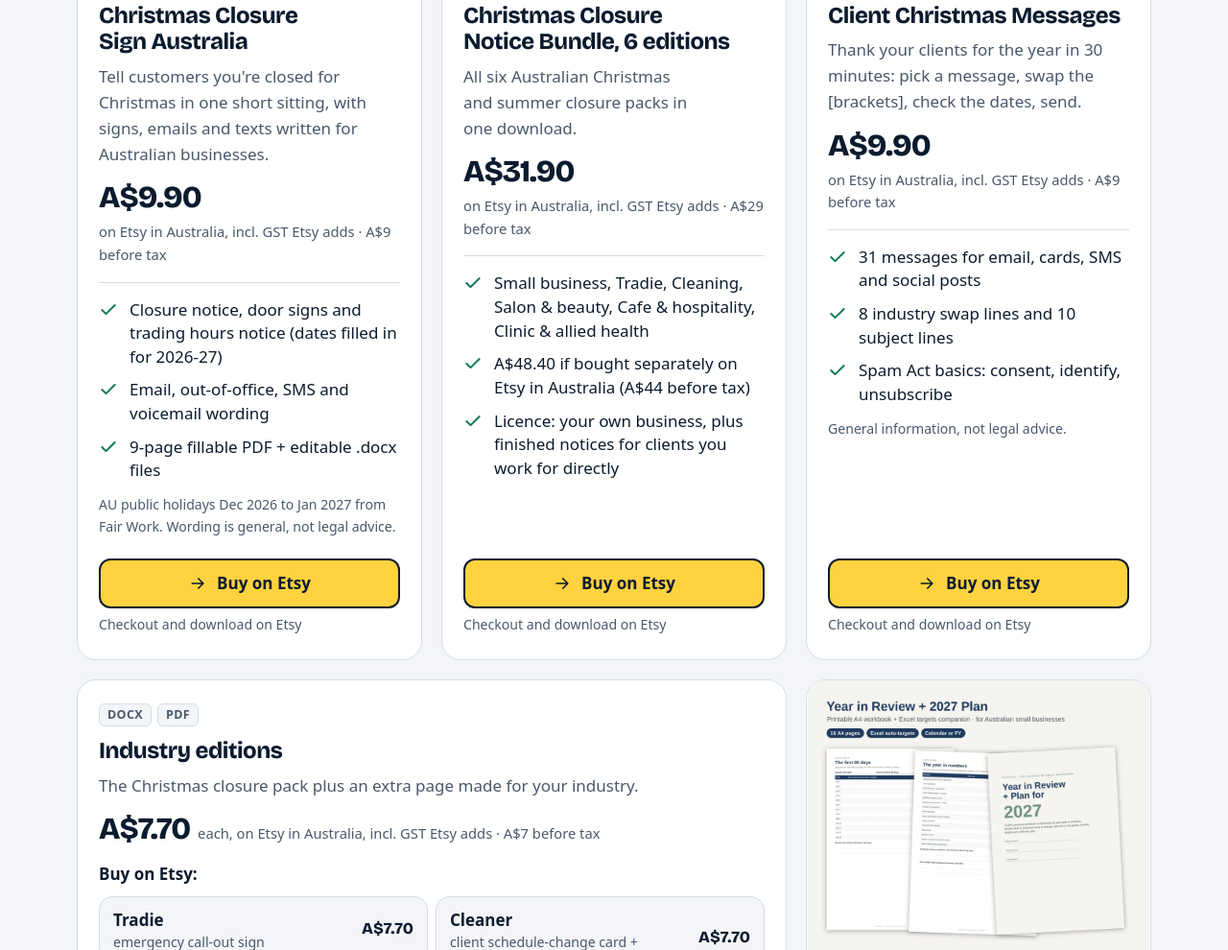
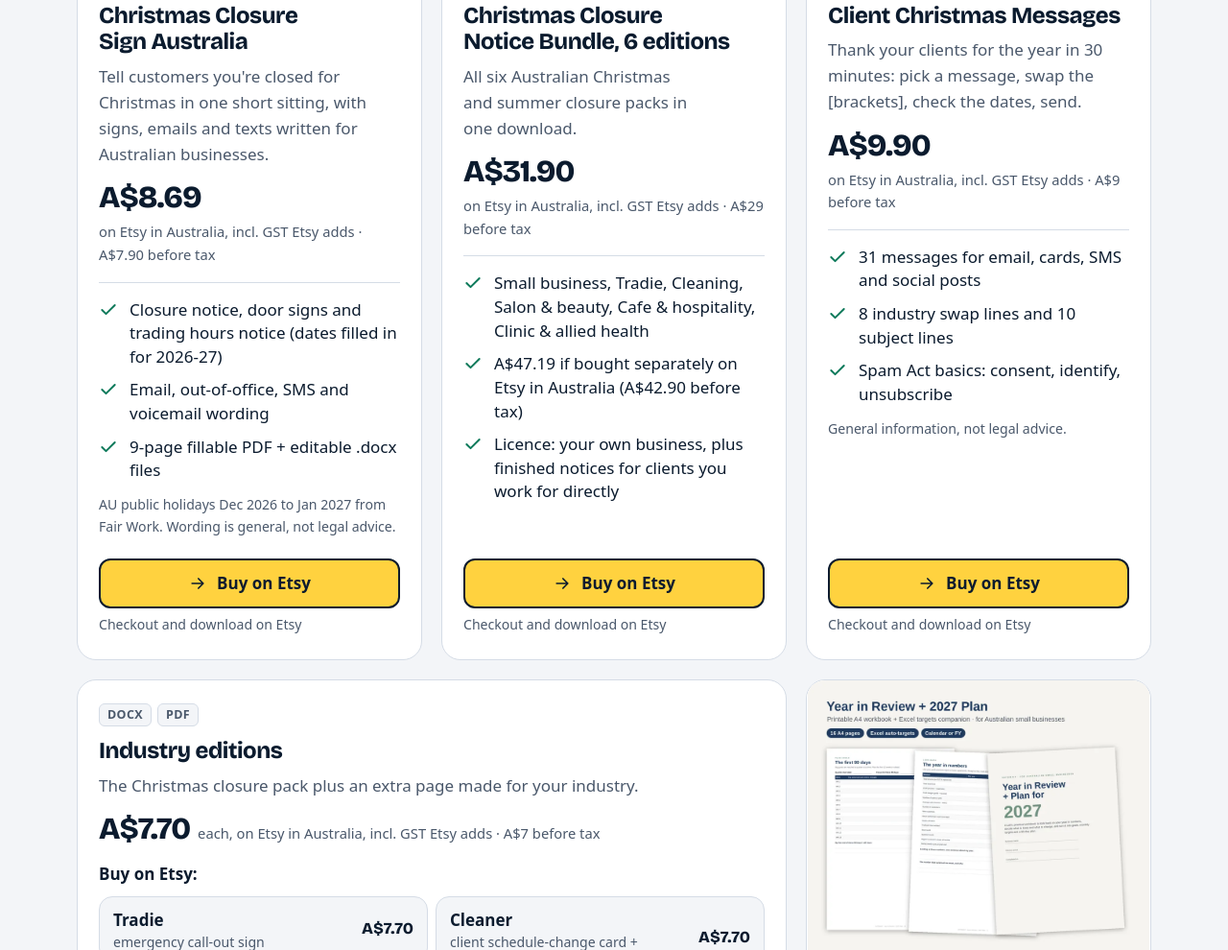
Before and after one commit to Hermes-champion/automait.au, a plain HTML site: page shop/index.html in a window 1280 px wide. Shown: the part 1041-2031 px from the top of the page at 96% size. Drawn offline with nearby package versions, Linux system fonts and the light colour scheme.

Commit message:
shop: closure pack A.90 (A.69 incl GST), bundle maths

```diff
--- a/shop/index.html
+++ b/shop/index.html
@@ -140,10 +140,10 @@
     <ul class="fmt" aria-label="File formats"><li>DOCX</li><li>PDF</li></ul>
     <h3>Christmas Closure Sign Australia</h3>
     <p class="promise">Tell customers you're closed for Christmas in one short sitting, with signs, emails and texts written for Australian businesses.</p>
-    <p class="pr"><b>A$9.90</b><span>on Etsy in Australia, incl. GST Etsy adds · A$9 before tax</span></p>
+    <p class="pr"><b>A$8.69</b><span>on Etsy in Australia, incl. GST Etsy adds · A$7.90 before tax</span></p>
     <ul class="ticks"><li><svg class="i" aria-hidden="true"><use href="#i-check"/></svg><span>Closure notice, door signs and trading hours notice (dates filled in for 2026-27)</span></li><li><svg class="i" aria-hidden="true"><use href="#i-check"/></svg><span>Email, out-of-office, SMS and voicemail wording</span></li><li><svg class="i" aria-hidden="true"><use href="#i-check"/></svg><span>9-page fillable PDF + editable .docx files</span></li></ul><p class="fnote">AU public holidays Dec 2026 to Jan 2027 from Fair Work. Wording is general, not legal advice.</p>
     <div class="act">
-      <a class="btn btn-go" href="https://www.etsy.com/listing/4613689611" rel="noopener" aria-label="Buy on Etsy: Christmas Closure Sign Australia, A$9.90 in Australia including GST Etsy adds, A$9 before tax (opens Etsy)"><svg class="i" aria-hidden="true"><use href="#i-send"/></svg>Buy on Etsy</a>
+      <a class="btn btn-go" href="https://www.etsy.com/listing/4613689611" rel="noopener" aria-label="Buy on Etsy: Christmas Closure Sign Australia, A$8.69 in Australia including GST Etsy adds, A$7.90 before tax (opens Etsy)"><svg class="i" aria-hidden="true"><use href="#i-send"/></svg>Buy on Etsy</a>
       <p class="micro">Checkout and download on Etsy</p>
     </div>
   </div>
@@ -155,7 +155,7 @@
     <h3>Christmas Closure Notice Bundle, 6 editions</h3>
     <p class="promise">All six Australian Christmas and summer closure packs in one download.</p>
     <p class="pr"><b>A$31.90</b><span>on Etsy in Australia, incl. GST Etsy adds · A$29 before tax</span></p>
-    <ul class="ticks"><li><svg class="i" aria-hidden="true"><use href="#i-check"/></svg><span>Small business, Tradie, Cleaning, Salon &amp; beauty, Cafe &amp; hospitality, Clinic &amp; allied health</span></li><li><svg class="i" aria-hidden="true"><use href="#i-check"/></svg><span>A$48.40 if bought separately on Etsy in Australia (A$44 before tax)</span></li><li><svg class="i" aria-hidden="true"><use href="#i-check"/></svg><span>Licence: your own business, plus finished notices for clients you work for directly</span></li></ul>
+    <ul class="ticks"><li><svg class="i" aria-hidden="true"><use href="#i-check"/></svg><span>Small business, Tradie, Cleaning, Salon &amp; beauty, Cafe &amp; hospitality, Clinic &amp; allied health</span></li><li><svg class="i" aria-hidden="true"><use href="#i-check"/></svg><span>A$47.19 if bought separately on Etsy in Australia (A$42.90 before tax)</span></li><li><svg class="i" aria-hidden="true"><use href="#i-check"/></svg><span>Licence: your own business, plus finished notices for clients you work for directly</span></li></ul>
     <div class="act">
       <a class="btn btn-go" href="https://www.etsy.com/listing/4613690415" rel="noopener" aria-label="Buy on Etsy: Christmas Closure Notice Bundle, 6 editions, A$31.90 in Australia including GST Etsy adds, A$29 before tax (opens Etsy)"><svg class="i" aria-hidden="true"><use href="#i-send"/></svg>Buy on Etsy</a>
       <p class="micro">Checkout and download on Etsy</p>
```
